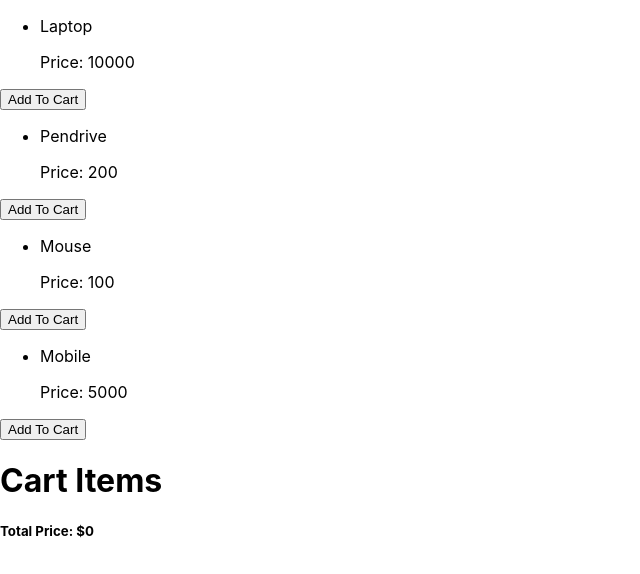
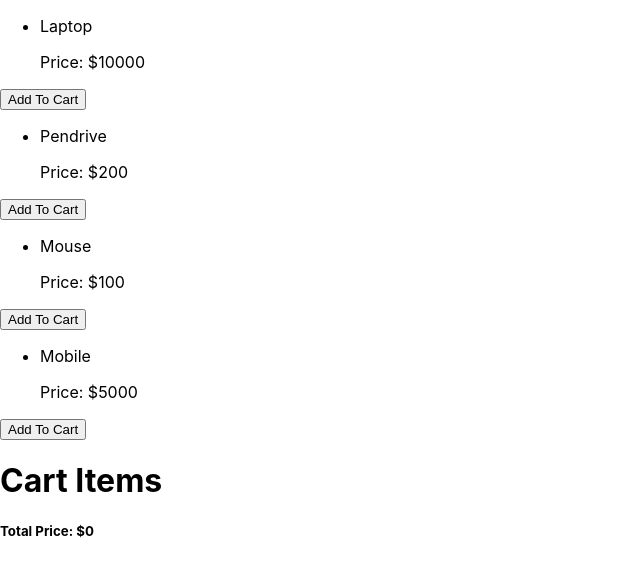
Before and after one commit to Naveed69/50-Day-challenge, a React (Create React App) app in the folder Project-36/cart/: page / in a window 1280 px wide. Shown: the top 574 px of the page, without its empty margins (0-640 px from the left). Built offline with nearby package versions, Linux system fonts and the light colour scheme.

Commit message:
completed edge cases

```diff
--- a/Project-36/cart/src/Components/Display.jsx
+++ b/Project-36/cart/src/Components/Display.jsx
@@ -6,7 +6,7 @@ const Display = (props) => {
       <ul>
         {" "}
         <li>
-          {props.name} <p>Price: {props.price}</p>
+          {props.name} <p>Price: ${props.price}</p>
         </li>
       </ul>
       <button
```
